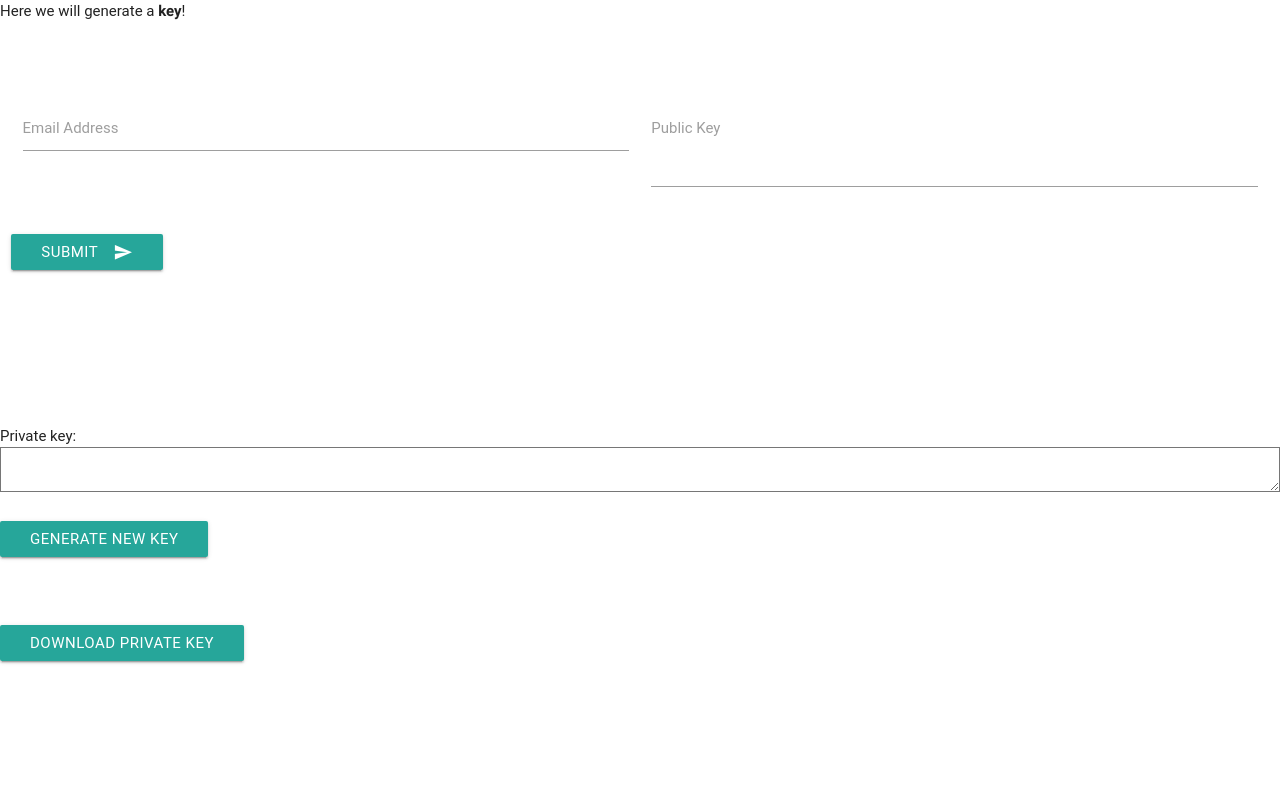
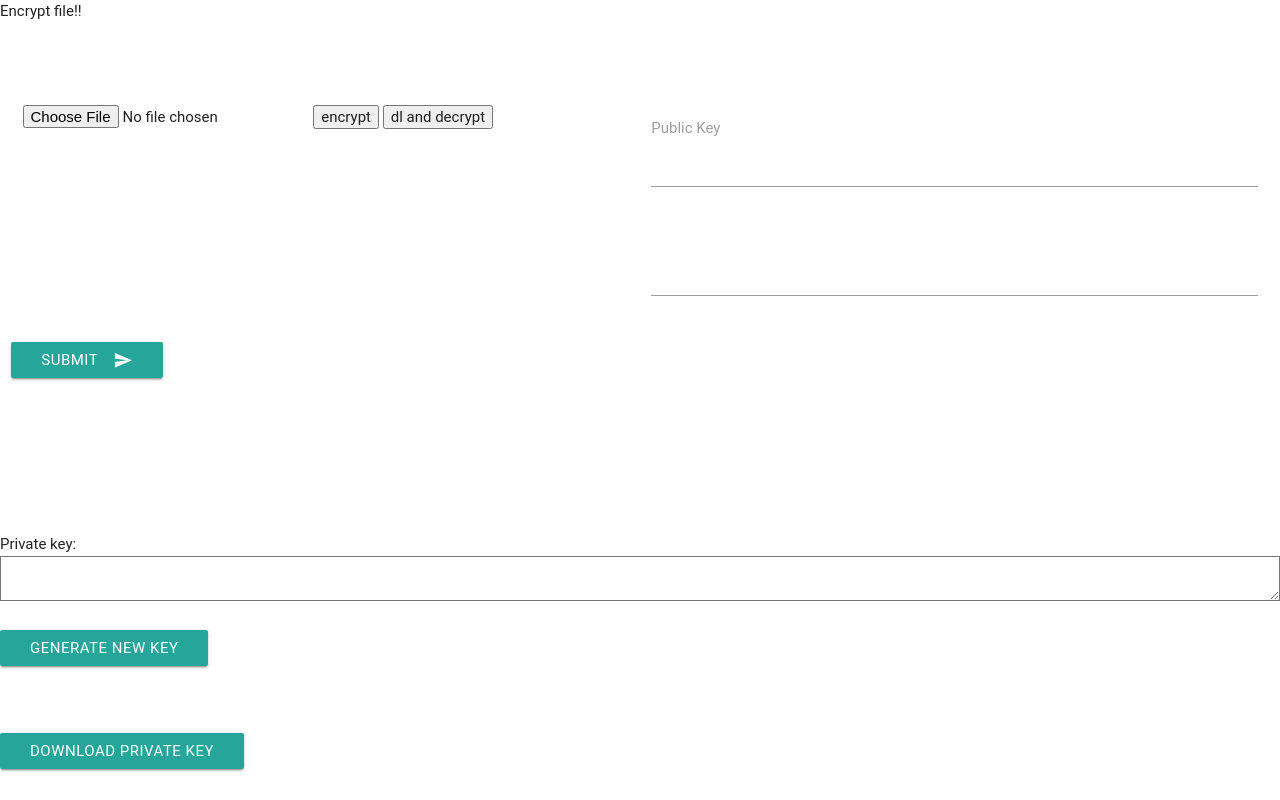
Before and after one commit to AleksiKnuutila/gyd-securemail, a Django app: template pgpost/securemsg/templates/securemsg/encryptfile.html in a window 1280 px wide. Run offline with Django 3.2, Linux system fonts and the light colour scheme; the template is opened without the code that fills it, so the values that code supplies are empty; some libraries are stand-ins or nearby versions; some web fonts are replaced.

Commit message:
binary encryption in browser

```diff
--- a/pgpost/securemsg/templates/securemsg/encryptfile.html
+++ b/pgpost/securemsg/templates/securemsg/encryptfile.html
@@ -2,7 +2,8 @@
 
 {% block body_block %}
 
-Here we will generate a <b>key</b>!
+  Encrypt file!!
+
 <br><br>
 <br><br>
 
@@ -19,14 +20,18 @@ Here we will generate a <b>key</b>!
       </div>
       -->
       <div class="input-field col s6">
-        <input id="email_address" name="email_address" type="text">
-        <label for="email_address" data-error="wrong" data-success="right">Email Address</label>
+
+        <input id="myFile" type="file"/>
+        <input type="button" value="encrypt" id="encryptbutton" />
+        <input type="button" value="dl and decrypt" id="dldecrypt" />
+
       </div>
       <div class="input-field col s6">
         <!--
         <input id="public_key" name="public_key" type="text">
         <label for="public_key" data-error="wrong" data-success="right">Email Address</label>
         -->
+        <textarea id="public_key" name="public_key" class="materialize-textarea"></textarea>
         <textarea id="public_key" name="public_key" class="materialize-textarea"></textarea>
         <label for="public_key" data-error="wrong" data-success="right">Public Key</label>
       </div>
@@ -56,6 +61,44 @@ Private key:
 
 <script type="text/javascript">
   $(function () {
+
+function dataURItoBlob(dataURI) {
+  // convert base64 to raw binary data held in a string
+  // doesn't handle URLEncoded DataURIs - see SO answer #6850276 for code that does this
+  var byteString = atob(dataURI.split(',')[1]);
+
+  // separate out the mime component
+  var mimeString = dataURI.split(',')[0].split(':')[1].split(';')[0]
+
+  // write the bytes of the string to an ArrayBuffer
+  var ab = new ArrayBuffer(byteString.length);
+  var ia = new Uint8Array(ab);
+  for (var i = 0; i < byteString.length; i++) {
+      ia[i] = byteString.charCodeAt(i);
+  }
+
+  // write the ArrayBuffer to a blob, and you're done
+  var blob = new Blob([ab], {type: mimeString});
+  return blob;
+
+  // Old code
+  // var bb = new BlobBuilder();
+  // bb.append(ab);
+  // return bb.getBlob(mimeString);
+}
+
+    var decrypt = function decrypt(encryptedKey, encryptedData) {
+      $.get( "http://localhost:8000/static/pgpost/encryptedtest.json", function( data ) {
+        var rsaDecrypt = new JSEncrypt();
+        var privateKey = $('#privkey').val();
+        rsaDecrypt.setPrivateKey(privateKey);
+        var aeskey = JSON.parse(rsaDecrypt.decrypt(data['encryptedKey']));
+        var b64content = CryptoJS.AES.decrypt(data['encryptedMessage'], aeskey['key']).toString(CryptoJS.enc.Utf8);
+        var blob = dataURItoBlob(b64content);
+        //var blob = new Blob([content], {type: "text/plain;charset=utf-8"});
+        saveAs(blob, "decoded.file");
+      });
+    }
 
     //Change the key size value for new keys
     $(".change-key-size").each(function (index, value) {
@@ -107,9 +150,35 @@ Private key:
       saveAs(blob, "privatekey.rsa");
     }
 
+    var formfile = '';
+    var readfile = function readfile() {
+      var file = document.getElementById("myFile").files[0];
+      var reader = new FileReader();
+
+      reader.addEventListener("load", function () {
+        var blob = new Blob([JSON.stringify(encrypt(reader.result))], {type: "text/plain;charset=utf-8"});
+        saveAs(blob, "special.file");
+      }, false);
+
+      reader.readAsDataURL(file);
+    }
+
+//    var dlEncryptedData = function dlEncryptedData() {
+//      $.get( "http://localhost:8000/static/pgpost/encryptedtest.json", function( data ) {
+//        var rsaDecrypt = new JSEncrypt();
+//        var privateKey = $('#privkey').val();
+//        rsaDecrypt.setPrivateKey(privateKey);
+//        var aeskey = JSON.parse(rsaDecrypt.decrypt(encryptedKey));
+//        return JSON.parse(CryptoJS.AES.decrypt(encryptedData, aeskey['key']).toString(CryptoJS.enc.Utf8));
+//      });
+//     }
+
     // If they wish to generate new keys.
     $('#generate').click(generateKeys);
     $('#dlkey').click(downloadKey);
+    $('#encryptbutton').click(readfile);
+//    $('#dldecrypt').click(dlEncryptedData);
+    $('#dldecrypt').click(decrypt);
     //generateKeys();
 
     // code below from https://medium.com/@tikiatua/symmetric-and-asymmetric-encryption-with-javascript-and-go-240043e56daf
@@ -136,7 +205,8 @@ Private key:
       // Create a new encryption key (with a specified length)
       var key = genRandomString(50);
       // convert data to a json string
-      var dataAsString = JSON.stringify(data);
+      //var dataAsString = JSON.stringify(data);
+      var dataAsString = data;
       // encrypt the data symmetrically
       // (the cryptojs library will generate its own 256bit key!!)
       var aesEncrypted = CryptoJS.AES.encrypt(dataAsString, key);
@@ -166,15 +236,8 @@ Private key:
       return payload;
     };
 
-    var decrypt = function decrypt(encryptedKey, encryptedData) {
-      var rsaDecrypt = new JSEncrypt();
-      var privateKey = $('#privkey').val();
-      rsaDecrypt.setPrivateKey(privateKey);
-      var aeskey = JSON.parse(rsaDecrypt.decrypt(encryptedKey));
-      return JSON.parse(CryptoJS.AES.decrypt(encryptedData, aeskey['key']).toString(CryptoJS.enc.Utf8));
-    }
+  });
 
-  });
 </script>
 
 {% endblock %}
--- a/pgpost/securemsg/urls.py
+++ b/pgpost/securemsg/urls.py
@@ -8,4 +8,5 @@ urlpatterns = [
     url(r'^$', views.index, name='index'),
     url(r'^addkey$', views.addkey, name='addkey'),
     url(r'^genkey$', views.genkey, name='genkey'),
+    url(r'^encryptfile$', views.encryptfile, name='encryptfile'),
 ]
```
